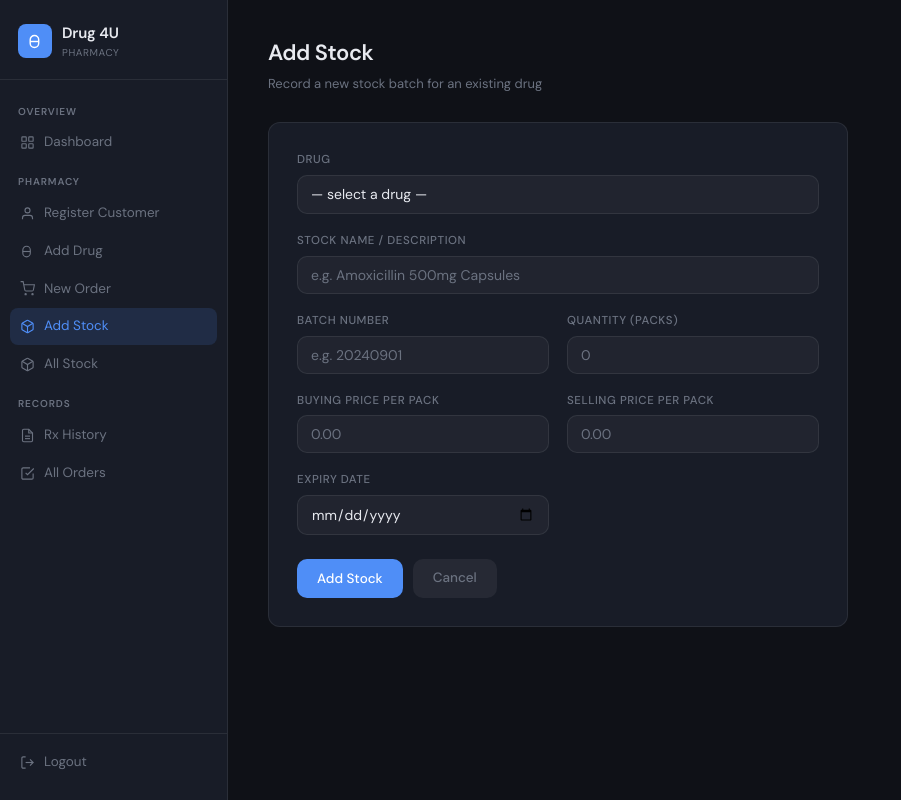
After one commit to syeddaniyal6511/drug_4u, a PHP site: page /drug_4u/pages/add_stock.php in a window 1280 px wide. The commit adds this page. Shown: the whole page, without its empty margins (0-901 px from the left). Run offline with PHP 8.4, Linux system fonts and the light colour scheme; the visitor is signed in with stand-in values (Sample User, id 1); tables that the repository leaves empty hold one stand-in row (values such as "Sample post").

Commit message:
add some more pages and fix some issues

```diff
--- a/database/createtables.sql
+++ b/database/createtables.sql
@@ -3,7 +3,7 @@ CREATE TABLE IF NOT EXISTS user_ (
 	firstname varchar(255),
 	lastname varchar(255),
 	dob DATE,
-	username varchar(255),
+	email varchar(255),
 	pwd varchar(255),
 	role enum('customer', 'pharmacist', 'admin')
 );
--- a/database/queries.php
+++ b/database/queries.php
@@ -216,6 +216,51 @@ function get_all_customers() {
     return $stmt->fetchAll(PDO::FETCH_ASSOC);
 }
 
+function get_all_drugs(): array {
+    require __DIR__ . '/connect_db.php';
+    $stmt = $objPdo->prepare("SELECT drugID, name FROM drug ORDER BY name ASC");
+    $stmt->execute();
+    return $stmt->fetchAll(PDO::FETCH_ASSOC);
+}
+
+function get_all_stock(): array {
+    require __DIR__ . '/connect_db.php';
+    try {
+        $stmt = $objPdo->query("
+            SELECT s.stockID, d.name AS drug_name, s.name AS stock_name,
+                   s.batch_number, s.quantity, s.buying_price_per_pack,
+                   s.selling_price_per_pack, s.expiry_date
+            FROM stock s
+            JOIN drug d ON s.drugID = d.drugID
+            ORDER BY s.expiry_date ASC, s.stockID ASC
+        ");
+        return $stmt->fetchAll(PDO::FETCH_ASSOC);
+    } catch (PDOException $e) {
+        return [];
+    }
+}
+
+function new_stock(int $drugID, string $name, int $quantity, string $batch_number, float $buying_price, float $selling_price, string $expiry_date): array {
+    require __DIR__ . '/connect_db.php';
+    try {
+        $stmt = $objPdo->prepare("INSERT INTO stock
+            (drugID, name, quantity, batch_number, buying_price_per_pack, selling_price_per_pack, expiry_date)
+            VALUES (:drugID, :name, :quantity, :batch_number, :buying_price, :selling_price, :expiry_date)");
+        $stmt->execute([
+            ':drugID'        => $drugID,
+            ':name'          => $name,
+            ':quantity'      => $quantity,
+            ':batch_number'  => $batch_number,
+            ':buying_price'  => $buying_price,
+            ':selling_price' => $selling_price,
+            ':expiry_date'   => $expiry_date,
+        ]);
+        return ['success' => true, 'stockID' => (int)$objPdo->lastInsertId()];
+    } catch (PDOException $e) {
+        return ['success' => false, 'error' => 'Database error: ' . $e->getMessage()];
+    }
+}
+
 /**
  * Returns an array of all orders (with nested items) across all customers.
  */
--- /dev/null
+++ b/pages/add_stock.php
@@ -0,0 +1,157 @@
+<?php
+session_start();
+
+if (!isset($_SESSION['user_id'])) {
+    header("Location: login.html");
+    exit();
+}
+
+include "../database/queries.php";
+
+$errors  = [];
+$success = null;
+
+if ($_SERVER['REQUEST_METHOD'] === 'POST') {
+
+    $drugID        = trim($_POST['drugID']        ?? '');
+    $name          = trim($_POST['name']          ?? '');
+    $quantity      = trim($_POST['quantity']      ?? '');
+    $batch_number  = trim($_POST['batch_number']  ?? '');
+    $buying_price  = trim($_POST['buying_price']  ?? '');
+    $selling_price = trim($_POST['selling_price'] ?? '');
+    $expiry_date   = trim($_POST['expiry_date']   ?? '');
+
+    if ($drugID === ''        || !ctype_digit($drugID))          $errors[] = 'Please select a drug.';
+    if ($name === '')                                             $errors[] = 'Stock name / description is required.';
+    if ($quantity === ''      || !ctype_digit($quantity))        $errors[] = 'Quantity must be a valid whole number.';
+    if ($batch_number === ''  || !ctype_digit($batch_number))    $errors[] = 'Batch number must be numeric.';
+    if ($buying_price === ''  || !is_numeric($buying_price)  || (float)$buying_price < 0)
+        $errors[] = 'Buying price must be a valid non-negative number.';
+    if ($selling_price === '' || !is_numeric($selling_price) || (float)$selling_price < 0)
+        $errors[] = 'Selling price must be a valid non-negative number.';
+    if ($expiry_date === '')                                      $errors[] = 'Expiry date is required.';
+    elseif (!preg_match('/^\d{4}-\d{2}-\d{2}$/', $expiry_date)) $errors[] = 'Expiry date format is invalid.';
+
+    if (empty($errors)) {
+        $result = new_stock(
+            (int)$drugID,
+            $name,
+            (int)$quantity,
+            $batch_number,
+            (float)$buying_price,
+            (float)$selling_price,
+            $expiry_date
+        );
+        if (is_array($result) && ($result['success'] ?? false)) {
+            $success = 'Stock entry added successfully. ID: ' . htmlspecialchars((string)$result['stockID'], ENT_QUOTES, 'UTF-8');
+            $drugID = $name = $quantity = $batch_number = $buying_price = $selling_price = $expiry_date = '';
+        } else {
+            $errors[] = isset($result['error']) ? $result['error'] : 'An unknown error occurred.';
+        }
+    }
+}
+
+$drugs = get_all_drugs();
+
+$pageTitle   = 'Add Stock';
+$currentPage = 'add_stock';
+include './partials/header.php';
+?>
+
+<div class="page-header">
+  <h1>Add Stock</h1>
+  <p>Record a new stock batch for an existing drug</p>
+</div>
+
+<div class="card card-sm">
+
+  <?php if ($success): ?>
+    <div class="alert alert-success">
+      <svg viewBox="0 0 24 24" fill="none" stroke="currentColor" stroke-width="2"><polyline points="20 6 9 17 4 12"/></svg>
+      <span><?= $success ?></span>
+    </div>
+  <?php endif; ?>
+
+  <?php if ($errors): ?>
+    <div class="alert alert-error">
+      <svg viewBox="0 0 24 24" fill="none" stroke="currentColor" stroke-width="2"><circle cx="12" cy="12" r="10"/><line x1="12" y1="8" x2="12" y2="12"/><line x1="12" y1="16" x2="12.01" y2="16"/></svg>
+      <div>
+        <strong>Please fix the following:</strong>
+        <ul>
+          <?php foreach ($errors as $err): ?>
+            <li><?= htmlspecialchars($err, ENT_QUOTES, 'UTF-8') ?></li>
+          <?php endforeach; ?>
+        </ul>
+      </div>
+    </div>
+  <?php endif; ?>
+
+  <form method="POST" action="">
+    <div class="form-grid">
+
+      <div class="field field-full">
+        <label for="drugID">Drug</label>
+        <select id="drugID" name="drugID" required>
+          <option value="">— select a drug —</option>
+          <?php foreach ($drugs as $drug): ?>
+            <option value="<?= (int)$drug['drugID'] ?>"
+              <?= ((string)($drugID ?? '') === (string)$drug['drugID']) ? 'selected' : '' ?>>
+              <?= htmlspecialchars($drug['name'], ENT_QUOTES, 'UTF-8') ?>
+            </option>
+          <?php endforeach; ?>
+        </select>
+      </div>
+
+      <div class="field field-full">
+        <label for="name">Stock name / description</label>
+        <input id="name" name="name" type="text" maxlength="255"
+               value="<?= htmlspecialchars($name ?? '', ENT_QUOTES, 'UTF-8') ?>"
+               placeholder="e.g. Amoxicillin 500mg Capsules" required>
+      </div>
+
+      <div class="field">
+        <label for="batch_number">Batch number</label>
+        <input id="batch_number" name="batch_number" type="text" maxlength="20"
+               value="<?= htmlspecialchars($batch_number ?? '', ENT_QUOTES, 'UTF-8') ?>"
+               placeholder="e.g. 20240901" required>
+      </div>
+
+      <div class="field">
+        <label for="quantity">Quantity (packs)</label>
+        <input id="quantity" name="quantity" type="number" min="0" step="1"
+               value="<?= htmlspecialchars($quantity ?? '', ENT_QUOTES, 'UTF-8') ?>"
+               placeholder="0" required>
+      </div>
+
+      <div class="field">
+        <label for="buying_price">Buying price per pack</label>
+        <input id="buying_price" name="buying_price" type="number" min="0" step="0.01"
+               value="<?= htmlspecialchars($buying_price ?? '', ENT_QUOTES, 'UTF-8') ?>"
+               placeholder="0.00" required>
+      </div>
+
+      <div class="field">
+        <label for="selling_price">Selling price per pack</label>
+        <input id="selling_price" name="selling_price" type="number" min="0" step="0.01"
+               value="<?= htmlspecialchars($selling_price ?? '', ENT_QUOTES, 'UTF-8') ?>"
+               placeholder="0.00" required>
+      </div>
+
+      <div class="field">
+        <label for="expiry_date">Expiry date</label>
+        <input id="expiry_date" name="expiry_date" type="date"
+               value="<?= htmlspecialchars($expiry_date ?? '', ENT_QUOTES, 'UTF-8') ?>"
+               required>
+      </div>
+
+    </div><!-- /.form-grid -->
+
+    <div class="form-actions">
+      <button class="btn" type="submit">Add Stock</button>
+      <a class="btn btn-ghost" href="./dashboard.php">Cancel</a>
+    </div>
+  </form>
+
+</div><!-- /.card -->
+
+<?php include './partials/footer.php'; ?>
--- a/pages/partials/header.php
+++ b/pages/partials/header.php
@@ -67,6 +67,16 @@ function nav_active(string $page, string $current): string {
         New Order
       </a>
 
+      <a href="./add_stock.php" class="nav-link<?= nav_active('add_stock', $currentPage) ?>">
+        <svg viewBox="0 0 24 24"><path d="M21 16V8a2 2 0 0 0-1-1.73l-7-4a2 2 0 0 0-2 0l-7 4A2 2 0 0 0 3 8v8a2 2 0 0 0 1 1.73l7 4a2 2 0 0 0 2 0l7-4A2 2 0 0 0 21 16z"/><polyline points="3.27 6.96 12 12.01 20.73 6.96"/><line x1="12" y1="22.08" x2="12" y2="12"/></svg>
+        Add Stock
+      </a>
+
+      <a href="./all_stock.php" class="nav-link<?= nav_active('all_stock', $currentPage) ?>">
+        <svg viewBox="0 0 24 24"><path d="M21 16V8a2 2 0 0 0-1-1.73l-7-4a2 2 0 0 0-2 0l-7 4A2 2 0 0 0 3 8v8a2 2 0 0 0 1 1.73l7 4a2 2 0 0 0 2 0l7-4A2 2 0 0 0 21 16z"/><polyline points="3.27 6.96 12 12.01 20.73 6.96"/><line x1="12" y1="22.08" x2="12" y2="12"/></svg>
+        All Stock
+      </a>
+
       <div class="nav-label">Records</div>
 
       <a href="./prescription_history.php" class="nav-link<?= nav_active('prescription_history', $currentPage) ?>">
```
Also changed, not shown: database/seed_admin.php (+18 -20 lines), database/seed_drugs.php (added, +135 -0 lines), pages/all_stock.php (added, +73 -0 lines), pages/dashboard.php (+20 -0 lines), pages/new_order.php (+4 -4 lines).
